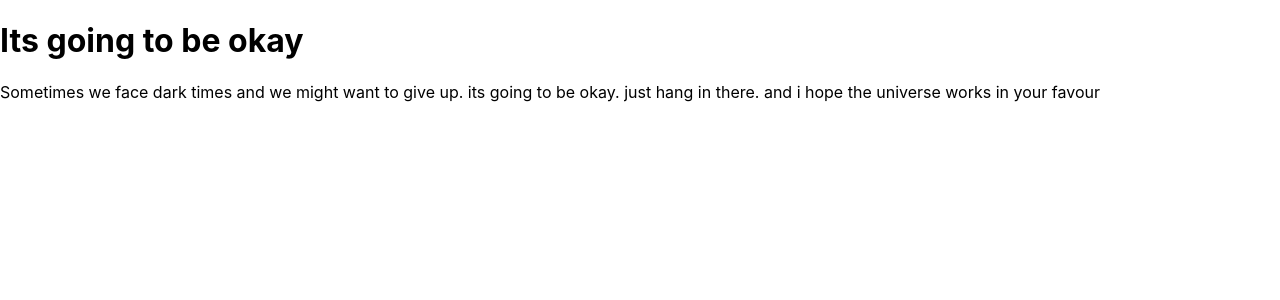
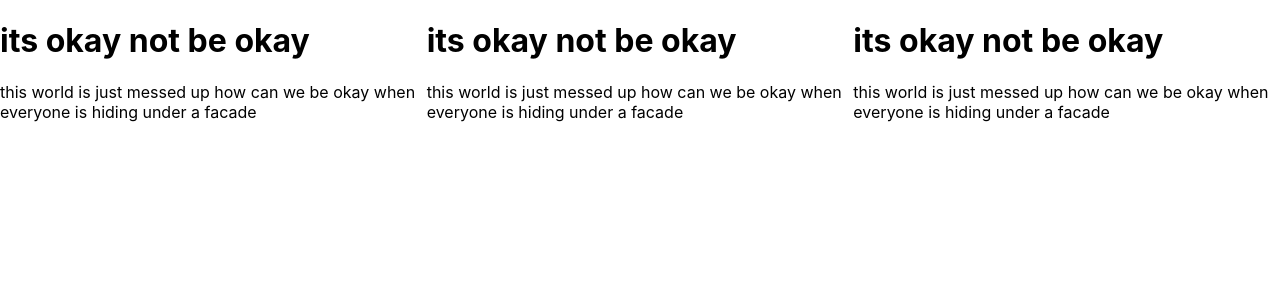
Before and after one commit to Maiyoj/ReactblogApp, a React (Create React App) app: page / in a window 1280 px wide. Shown: the top 300 px of the page. Built offline with nearby package versions, Linux system fonts and the light colour scheme.

Commit message:
add articles section, and new blog data

```diff
--- a/src/App.js
+++ b/src/App.js
@@ -1,4 +1,4 @@
-import logo from './logo.svg';
+
 import './App.css';
 import Home from './components/Home';
 import { blog } from './components/data/blog';
@@ -7,7 +7,7 @@ function App() {
 
   return (
     <div className="App">
-     <Home blog={blog}/>
+     <Home blogs={blog}/>
 
     </div>
   );
--- /dev/null
+++ b/src/components/Article.js
@@ -0,0 +1,11 @@
+function Article({title, content}){
+    return(
+        <div>
+            <h1>{title}</h1>
+            <p>{content}</p>
+          </div>
+    )
+
+}
+
+export default Article;
--- a/src/components/Home.js
+++ b/src/components/Home.js
@@ -1,17 +1,23 @@
-import { blog } from "./data/blog"
-function Home({}){
+
+import Article from "./Article"
+function Home({blogs}){
+
+    const allArticles = blogs.map((blog) => {
+        return <Article
+            key={blog.id}
+            content={blog.content}
+            title={blog.title}
+
+        />
+    })
 
 
     return(
 
 
         <div className="Home">
-            <div>
-            <h1>Its going to be okay</h1>
-            <p>Sometimes we face dark times and we might want to give up.
-                its going to be okay. just hang in there. and i hope the universe works in your favour
-            </p>
-          </div>
+            {allArticles}
+
         </div>
 
     )
--- a/src/components/data/blog.js
+++ b/src/components/data/blog.js
@@ -1,14 +1,17 @@
 export const blog =[
     {
         title: "its okay not be okay",
-        blog:"this world is just messed up how can we be okay when everyone is hiding under a facade"
+        content:"this world is just messed up how can we be okay when everyone is hiding under a facade",
+        id:1
     },
     {
         title: "its okay not be okay",
-        blog:"this world is just messed up how can we be okay when everyone is hiding under a facade"
+        content:"this world is just messed up how can we be okay when everyone is hiding under a facade",
+        id:2
     },
     {
         title: "its okay not be okay",
-        blog:"this world is just messed up how can we be okay when everyone is hiding under a facade"
+        content:"this world is just messed up how can we be okay when everyone is hiding under a facade",
+        id:3
     }
 ]
```
